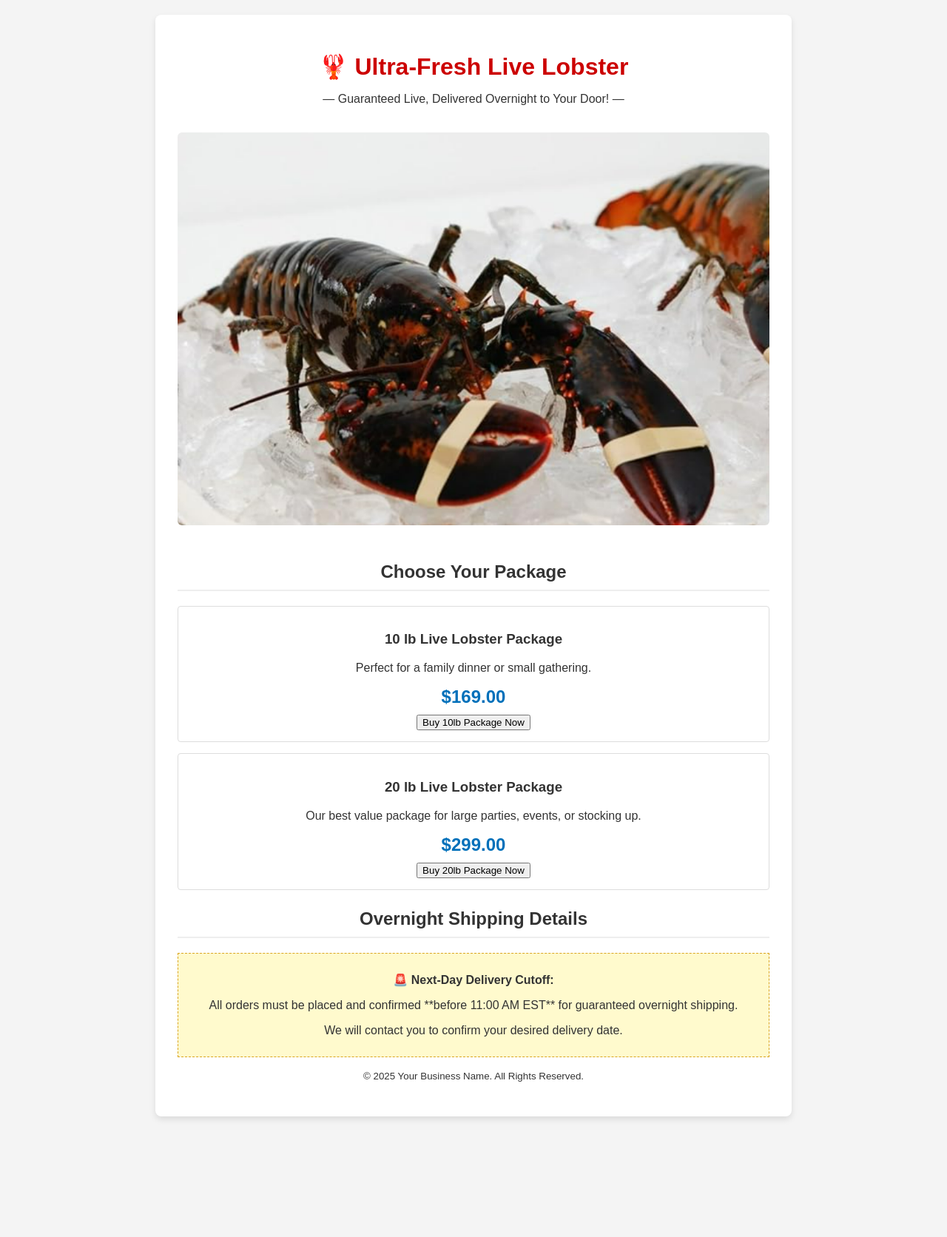
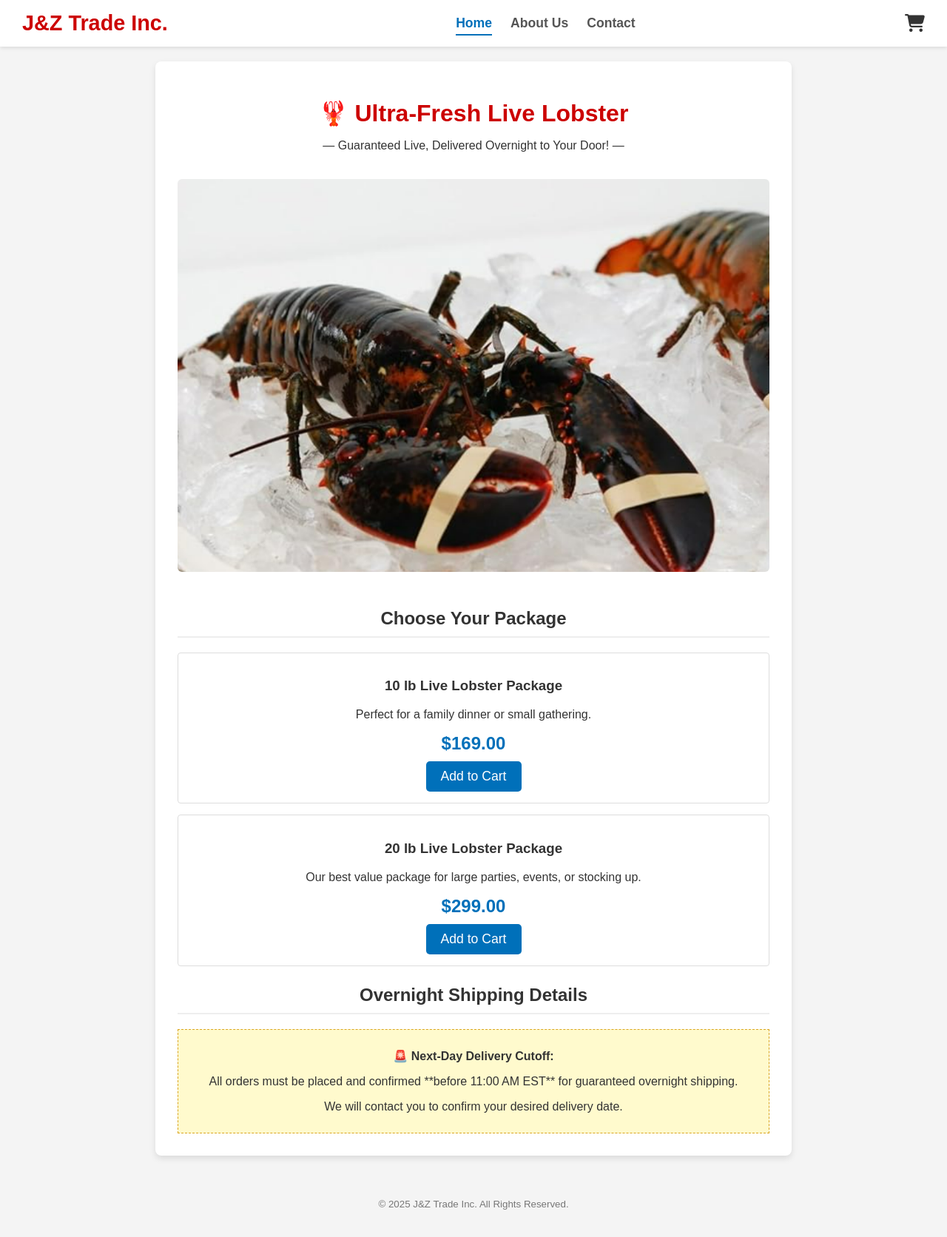
Before and after one commit to RickyGitHub10/liveseafood, a plain HTML site: page index.html in a window 1280 px wide. Shown: the whole page at 74% size. Before the commit the page ends 1529 px from the top, so only its background shows below. Drawn offline with Linux system fonts and the light colour scheme.

Commit message:
added cart, header, etc

```diff
--- a/index.html
+++ b/index.html
@@ -3,65 +3,34 @@
 <head>
     <meta charset="UTF-8">
     <meta name="viewport" content="width=device-width, initial-scale=1.0">
-    <title>Ultra-Fresh Live Lobster - Overnight Delivery</title>
-    <style>
-        body {
-            font-family: Arial, sans-serif;
-            margin: 0;
-            padding: 20px;
-            background-color: #f4f4f4;
-            color: #333;
-            text-align: center;
-        }
-        .container {
-            max-width: 800px;
-            margin: auto;
-            background: #fff;
-            padding: 30px;
-            border-radius: 8px;
-            box-shadow: 0 4px 8px rgba(0, 0, 0, 0.1);
-        }
-        h1 {
-            color: #cc0000;
-            margin-bottom: 5px;
-        }
-        h2 {
-            border-bottom: 2px solid #eee;
-            padding-bottom: 10px;
-            margin-top: 25px;
-        }
-        .product-image {
-            max-width: 100%;
-            height: auto;
-            border-radius: 6px;
-            margin: 20px 0;
-        }
-        .package {
-            border: 1px solid #ddd;
-            padding: 15px;
-            margin: 15px 0;
-            border-radius: 4px;
-        }
-        .price {
-            font-size: 1.5em;
-            font-weight: bold;
-            color: #0070ba;
-            margin: 10px 0;
-        }
-        .shipping-note {
-            background-color: #fffacd;
-            padding: 10px;
-            border: 1px dashed #daa520;
-            margin-top: 20px;
-        }
-    </style>
+    <title>J&Z Trade Inc. - Live Lobster</title> <link rel="stylesheet" href="style.css">
+
+    <link rel="stylesheet" href="https://cdnjs.cloudflare.com/ajax/libs/font-awesome/6.5.1/css/all.min.css">
 </head>
 <body>
-    <div class="container">
+
+    <header>
+        <div class="logo">
+            <a href="index.html">J&Z Trade Inc.</a>
+        </div>
+        <nav>
+            <ul>
+                <li><a href="index.html" class="active">Home</a></li>
+                <li><a href="#">About Us</a></li>
+                <li><a href="#">Contact</a></li>
+            </ul>
+        </nav>
+        <div class="cart-icon">
+            <i class="fa-solid fa-cart-shopping"></i>
+            <span id="cart-count">0</span>
+        </div>
+    </header>
+
+    <main class="container">
         <h1>🦞 Ultra-Fresh Live Lobster</h1>
         <p>— Guaranteed Live, Delivered Overnight to Your Door! —</p>
 
-        <img src="/lobster.png" alt="High-Quality Live Lobster" class="product-image">
+        <img src="lobsterpics/lobster.png" alt="High-Quality Live Lobster" class="product-image">
 
         <h2>Choose Your Package</h2>
 
@@ -69,17 +38,13 @@
             <h3>10 lb Live Lobster Package</h3>
             <p>Perfect for a family dinner or small gathering.</p>
             <div class="price" id="price-10lb">$169.00</div>
-
-            <button class="buy-button" data-price="169" data-weight="10">Buy 10lb Package Now</button>
-        </div>
+            <button class="buy-button" data-price="169" data-weight="10">Add to Cart</button> </div>
 
         <div class="package">
             <h3>20 lb Live Lobster Package</h3>
             <p>Our best value package for large parties, events, or stocking up.</p>
             <div class="price" id="price-20lb">$299.00</div>
-
-            <button class="buy-button" data-price="299" data-weight="20">Buy 20lb Package Now</button>
-        </div>
+            <button class="buy-button" data-price="299" data-weight="20">Add to Cart</button> </div>
 
         <h2>Overnight Shipping Details</h2>
         <div class="shipping-note">
@@ -87,11 +52,11 @@
             <p>All orders must be placed and confirmed **before 11:00 AM EST** for guaranteed overnight shipping.</p>
             <p>We will contact you to confirm your desired delivery date.</p>
         </div>
+    </main>
 
-        <footer>
-            <p><small>&copy; 2025 Your Business Name. All Rights Reserved.</small></p>
-        </footer>
-    </div>
+    <footer>
+        <p><small>&copy; 2025 J&Z Trade Inc. All Rights Reserved.</small></p>
+    </footer>
 
     <script src="script.js"></script>
 </body>
--- a/script.js
+++ b/script.js
@@ -1,38 +1,56 @@
-// 1. Array to hold product data (makes it easy to update prices later)
-const products = [
-    { weight: 10, price: 169.00 },
-    { weight: 20, price: 299.00 }
-];
+// script.js
 
-// 2. Function to handle what happens when a buy button is clicked
+// 1. STATE: Variable to hold the number of items in the cart
+let cartItemCount = 0;
+
+// 2. DOM REFERENCES: Get the elements we need to interact with
+const cartCountElement = document.getElementById('cart-count');
+const buyButtons = document.querySelectorAll('.buy-button');
+
+// 3. FUNCTION: Create a function to update the cart icon's display
+function updateCartIcon() {
+    // Update the text content of the span
+    cartCountElement.textContent = cartItemCount;
+
+    // Optional: Add a class to hide the '0' if you want
+    if (cartItemCount === 0) {
+        cartCountElement.style.display = 'none';
+    } else {
+        cartCountElement.style.display = 'block';
+    }
+}
+
+// 4. FUNCTION: This is the modified click handler
 function handleBuyClick(event) {
-    // Get the button element that was clicked
+    // Get the product data from the button
     const button = event.target;
-
-    // Get the data stored in the button's data attributes
     const price = button.getAttribute('data-price');
     const weight = button.getAttribute('data-weight');
 
-    // Log the selection for testing (you'll replace this with your payment link)
-    console.log(`User selected the ${weight}lb package at $${price}.00`);
+    console.log(`Adding ${weight}lb package to cart at $${price}.00`);
 
-    // *** NEXT STEP: Integrate Payment / Redirect ***
-    // For now, let's just alert the user (you can remove this later)
-    alert(`Preparing your ${weight}lb Live Lobster order! Total: $${price}.00.`);
+    // 1. Increment the cart count
+    cartItemCount++;
 
-    // In a real e-commerce scenario, you would redirect to PayPal or a form here.
-    // Example: window.location.href = 'https://paypal.com/buy?item=10lb&amount=169';
+    // 2. Update the cart icon
+    updateCartIcon();
+
+    // We can change this alert to be a simple confirmation
+    alert(`Added ${weight}lb Live Lobster to your cart!`);
+
+    // We removed the PayPal redirect. We'll add that to a "Checkout" button later.
 }
 
-// 3. Find all "Buy" buttons and attach the click function to them
+// 5. INITIALIZATION: Set up the page when it loads
 document.addEventListener('DOMContentLoaded', () => {
-    // Select all elements with the class 'buy-button'
-    const buyButtons = document.querySelectorAll('.buy-button');
 
-    // Loop through each button and add an event listener
+    // Attach the event listener to all "Buy" buttons
     buyButtons.forEach(button => {
         button.addEventListener('click', handleBuyClick);
     });
 
-    console.log("Script loaded and event listeners are active.");
+    // Run the update function on load to set the initial state (e.g., hide '0')
+    updateCartIcon();
+
+    console.log("J&Z Trade Inc. site initialized. Cart is ready.");
 });
--- /dev/null
+++ b/style.css
@@ -0,0 +1,151 @@
+/* style.css */
+
+body {
+    font-family: Arial, sans-serif;
+    margin: 0;
+    padding: 0; /* Removed padding to allow header to span full width */
+    background-color: #f4f4f4;
+    color: #333;
+}
+
+/* ================== */
+/* NEW HEADER STYLES */
+/* ================== */
+header {
+    background-color: #fff;
+    box-shadow: 0 2px 5px rgba(0, 0, 0, 0.1);
+    padding: 15px 30px;
+    display: flex;
+    justify-content: space-between;
+    align-items: center;
+    position: sticky; /* Makes the header stay at the top when scrolling */
+    top: 0;
+    z-index: 1000;
+}
+
+.logo a {
+    font-size: 1.8em;
+    font-weight: bold;
+    color: #cc0000; /* Lobster red */
+    text-decoration: none;
+}
+
+nav ul {
+    list-style: none;
+    margin: 0;
+    padding: 0;
+    display: flex;
+}
+
+nav li {
+    margin-left: 25px;
+}
+
+nav a {
+    text-decoration: none;
+    color: #555;
+    font-weight: bold;
+    font-size: 1.1em;
+    padding-bottom: 5px;
+}
+
+nav a.active, nav a:hover {
+    color: #0070ba;
+    border-bottom: 2px solid #0070ba;
+}
+
+.cart-icon {
+    font-size: 1.5em;
+    color: #333;
+    position: relative; /* Needed for positioning the count */
+    cursor: pointer;
+}
+
+#cart-count {
+    position: absolute;
+    top: -8px;
+    right: -12px;
+    background-color: #cc0000;
+    color: white;
+    font-size: 0.6em;
+    font-weight: bold;
+    padding: 3px 6px;
+    border-radius: 50%;
+}
+
+/* ================== */
+/* MAIN CONTENT STYLES */
+/* ================== */
+
+/* Renamed to 'main' and added padding-top */
+main.container {
+    max-width: 800px;
+    margin: 20px auto; /* Added margin-top */
+    background: #fff;
+    padding: 30px;
+    border-radius: 8px;
+    box-shadow: 0 4px 8px rgba(0, 0, 0, 0.1);
+    text-align: center;
+}
+
+/* Existing styles below... */
+h1 {
+    color: #cc0000;
+    margin-bottom: 5px;
+}
+
+h2 {
+    border-bottom: 2px solid #eee;
+    padding-bottom: 10px;
+    margin-top: 25px;
+}
+
+.product-image {
+    max-width: 100%;
+    height: auto;
+    border-radius: 6px;
+    margin: 20px 0;
+}
+
+.package {
+    border: 1px solid #ddd;
+    padding: 15px;
+    margin: 15px 0;
+    border-radius: 4px;
+}
+
+.price {
+    font-size: 1.5em;
+    font-weight: bold;
+    color: #0070ba;
+    margin: 10px 0;
+}
+
+.shipping-note {
+    background-color: #fffacd;
+    padding: 10px;
+    border: 1px dashed #daa520;
+    margin-top: 20px;
+}
+
+.buy-button {
+    background-color: #0070ba;
+    color: white;
+    padding: 10px 20px;
+    border: none;
+    border-radius: 5px;
+    font-size: 1.1em;
+    cursor: pointer;
+    transition: background-color 0.3s;
+}
+
+.buy-button:hover {
+    background-color: #00568c;
+}
+
+footer {
+    text-align: center;
+    padding: 20px;
+    margin-top: 20px;
+    color: #777;
+}
```
Also changed, not shown: lobsterpics/lobster.png (renamed from lobster.png), 1 other file.
